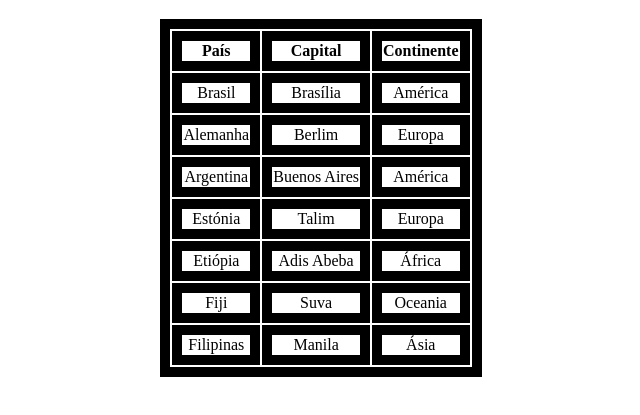
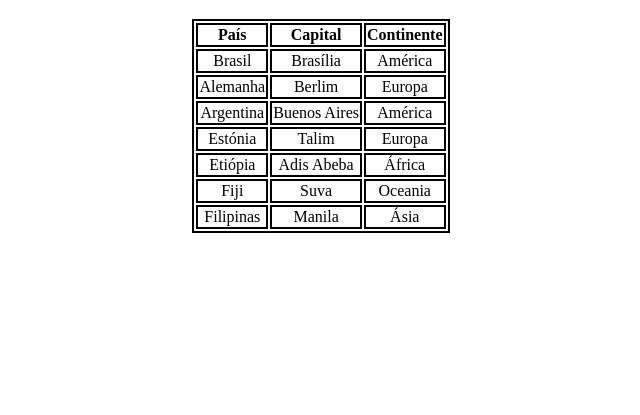
Before and after one commit to danielacarva/DevinZucchetti_M01S03, a plain HTML site: page exercicio03_s3/index.html in a window 1280 px wide. Shown: the part 61-476 px from the top of the page, without its empty margins (319-959 px from the left). Drawn offline with Linux system fonts and the light colour scheme.

Commit message:
estilizando a tabela (colunas)

```diff
--- a/exercicio03_s3/style.css
+++ b/exercicio03_s3/style.css
@@ -7,8 +7,9 @@ body {
 }
 
 table, th, td {
-  border: 10px solid;
+  border: 2px solid;
   border-collapse: 1px;
   align-items: center;
   margin:auto;
+
 }
```
